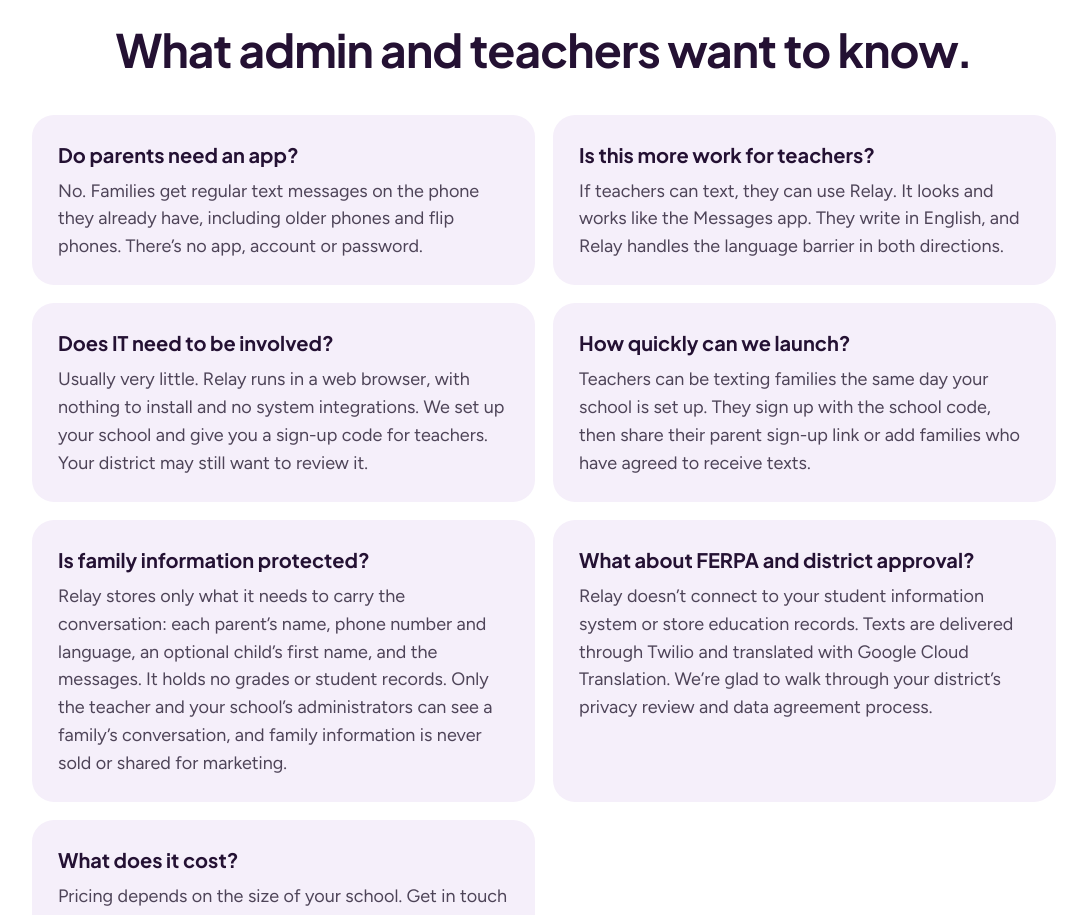
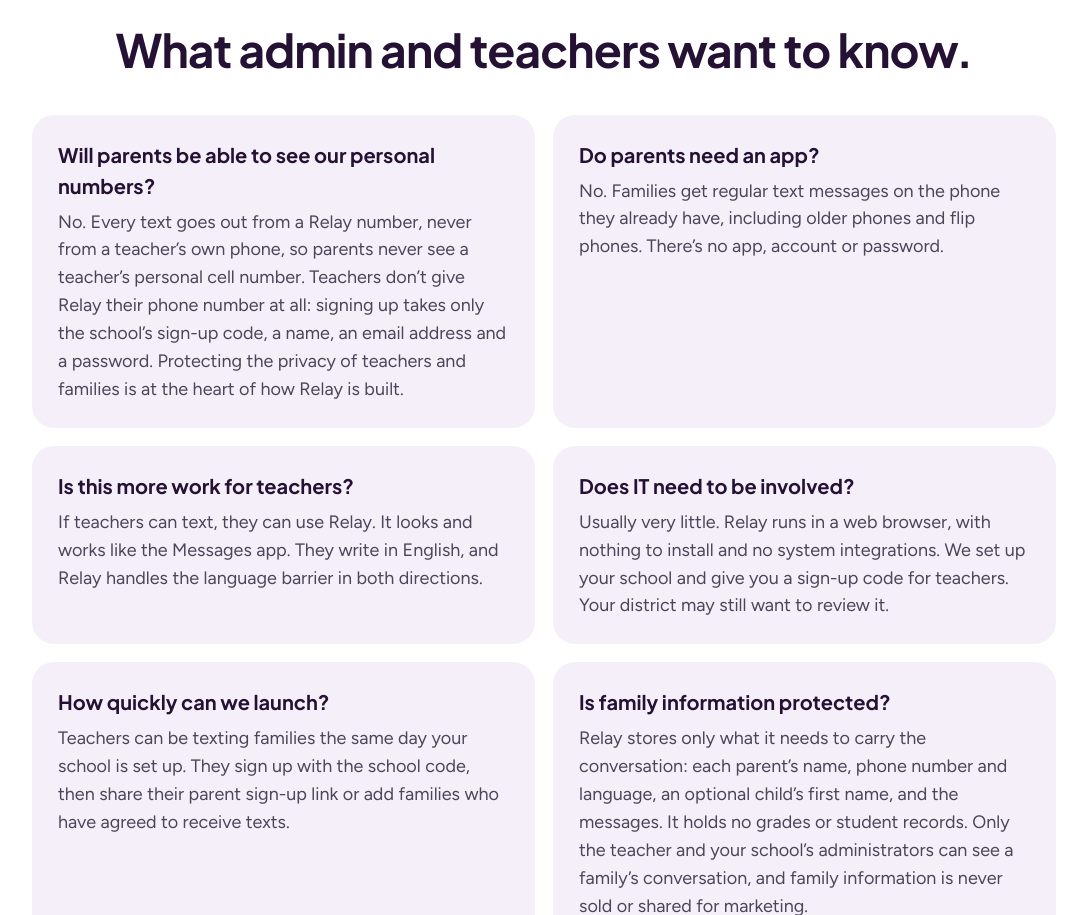
Before and after one commit to stellomax/relay-text, a Next.js app: page / in a window 1280 px wide. Shown: the part 3320-4235 px from the top of the page, without its empty margins (96-1183 px from the left). Built offline with nearby package versions, Linux system fonts and the light colour scheme.

Commit message:
Home FAQ: 'Will parents be able to see our personal numbers?' first
Co-Authored-By: Claude Opus 5.5 <noreply@anthropic.com>
Claude-Session: https://claude.ai/code/session_01NHaCwh9APNv8QtQw9JUgEf

```diff
--- a/app/page.tsx
+++ b/app/page.tsx
@@ -61,6 +61,10 @@ const TESTIMONIALS = [
 const CONTACT = "/contact";
 
 const FAQ = [
+  {
+    q: "Will parents be able to see our personal numbers?",
+    a: "No. Every text goes out from a Relay number, never from a teacher’s own phone, so parents never see a teacher’s personal cell number. Teachers don’t give Relay their phone number at all: signing up takes only the school’s sign-up code, a name, an email address and a password. Protecting the privacy of teachers and families is at the heart of how Relay is built.",
+  },
   {
     q: "Do parents need an app?",
     a: "No. Families get regular text messages on the phone they already have, including older phones and flip phones. There’s no app, account or password.",
```
